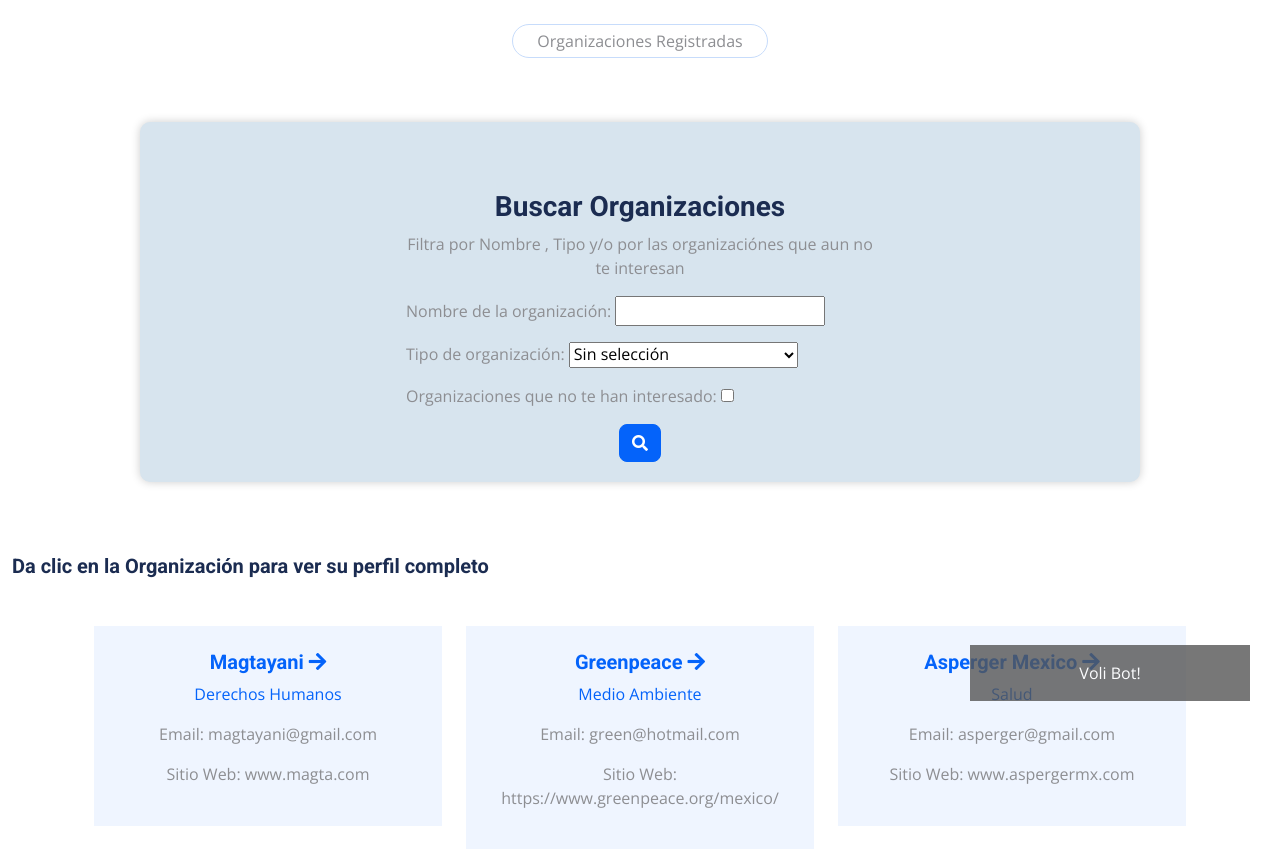
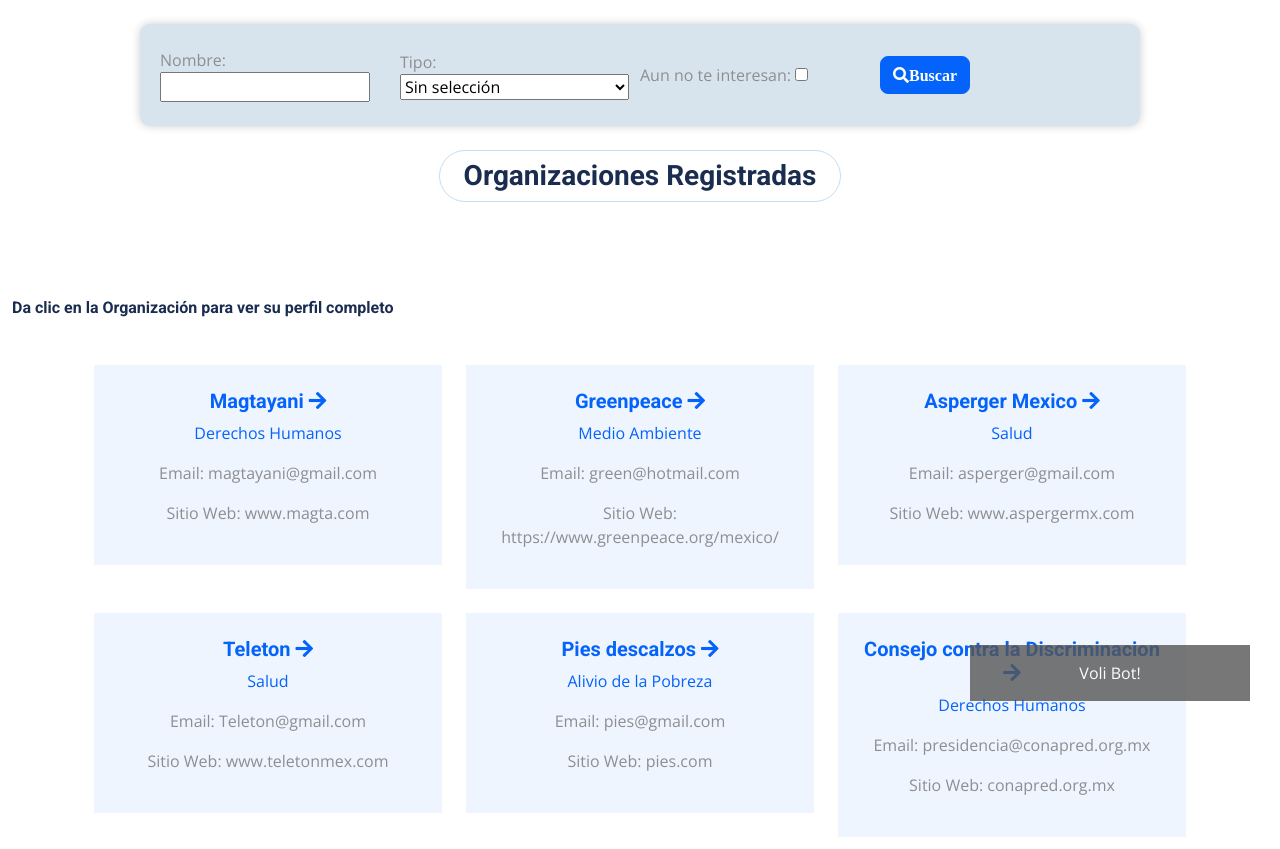
Before and after one commit to paososa22/volunteer, a Django app: page /comunidad/vista-org/ in a window 1280 px wide. Shown: the part 76-925 px from the top of the page. Run offline with Django 4.2, Linux system fonts and the light colour scheme; a user stored in the database is signed in; data comes from the database, SQL or seed files in the repository; some libraries are stand-ins or nearby versions.

Commit message:
listo buscador

```diff
--- a/comunidad/forms.py
+++ b/comunidad/forms.py
@@ -46,9 +46,9 @@
         fields = ['organization_name','organization_mail','organization_address','organization_web','organization_description','organization_type','volunteer_count']
 
 class OrgSearchForm(forms.Form):
-    nombre = forms.CharField(max_length=100, required=False, label='Nombre de la organización')
-    tipo = forms.ChoiceField(choices=[('', 'Sin selección')] +Organization1.TYPES_CHOICES, required=False, label='Tipo de organización')
-    interes = forms.BooleanField(required=False,label='Organizaciones que no te han interesado')
+    nombre = forms.CharField(max_length=100, required=False, label='Nombre')
+    tipo = forms.ChoiceField(choices=[('', 'Sin selección')] +Organization1.TYPES_CHOICES, required=False, label='Tipo')
+    interes = forms.BooleanField(required=False,label='Aun no te interesan')
 
 
 class EditOrganization(forms.ModelForm):
--- a/comunidad/templates/create_user.html
+++ b/comunidad/templates/create_user.html
@@ -18,6 +18,8 @@
                         <div class="mb-2">
                             <label for="username" class="form-label">Nombre Usuario</label>
                             <input type="text" name="username" class="form-control" id="username">
+                            <small class="form-text text-muted">No debe de contener espacios. Ej. Powi </small>
+
                         </div>
 
                         <div class="mb-2">
@@ -38,6 +40,7 @@
                         <div class="mb-2">
                             <label for="password1" class="form-label">Contraseña</label>
                             <input type="password" name="password1" class="form-control" id="password1">
+                            <small class="form-text text-muted">La contraseña debe ser de 8 dígitos (incluir mayúsculas, minúsculas, números y algún signo)</small>
                         </div>
 
                         <div class="mb-2">
--- a/comunidad/templates/vista_org.html
+++ b/comunidad/templates/vista_org.html
@@ -2,31 +2,44 @@
 {% load static %}
 {% block content %}
 <br>
-    <div class="text-center mx-auto mb-5 wow fadeInUp" data-wow-delay="0.1s" style="max-width: 600px;">
-        <p class="d-inline-block border rounded-pill py-1 px-4">Organizaciones Registradas</p>
-    </div>
+    <style>
+        .form-row {
+            display: flex;
+            flex-direction: row;
+        }
+
+        .form-row > div {
+            flex: 1;
+        }
+    </style>
     <div class="containera">
-        <div class="row justify-content-center mt-5">
-            <div class="col-md-6">
-                <div class="text-center">
-                    <h3>Buscar Organizaciones</h3>
-                    <p>Filtra por Nombre , Tipo y/o por las organizaciónes que aun no te interesan</p>
+        <form method="post">
+            {% csrf_token %}
+            <div class="form-row align-items-center">
+                <div class="col-sm-3 my-1">
+                    {{ form.nombre.label_tag }}
+                    {{ form.nombre }}
                 </div>
-                <form method="post">
-                    {% csrf_token %}
-                    <div class="mb-2">
-                        {{ form.as_p }}
-                    </div>
-                    <div class="text-center">
-                        <button type="submit" class="btn btn-primary"><i class="fas fa-search"></i></button>
-                    </div>
-                </form>
+                <div class="col-sm-3 my-1">
+                    {{ form.tipo.label_tag }}
+                    {{ form.tipo }}
+                </div>
+                <div class="col-sm-3 my-1">
+                    {{ form.interes.label_tag }}
+                    {{ form.interes }}
+                </div>
+                <div class="col-auto my-1">
+                    <button type="submit" class="btn btn-primary"><i class="fas fa-search">Buscar</i></button>
+                </div>
             </div>
-        </div>
+        </form>
     </div>
     <br>
+    <div class="text-center mx-auto mb-5 wow fadeInUp" data-wow-delay="0.1s" style="max-width: 600px;">
+        <h3 class="d-inline-block border rounded-pill py-2 px-4 mb-0">Organizaciones Registradas</h3>
+    </div>
     <div class="container-xxl py-5">
-        <h5>Da clic en la Organización para ver su perfil completo</h5>
+        <h6>Da clic en la Organización para ver su perfil completo</h6>
         <div class="container">
             <div class="container-fluid my-5">
                 <div class="row justify-content-start mt-5">
```
